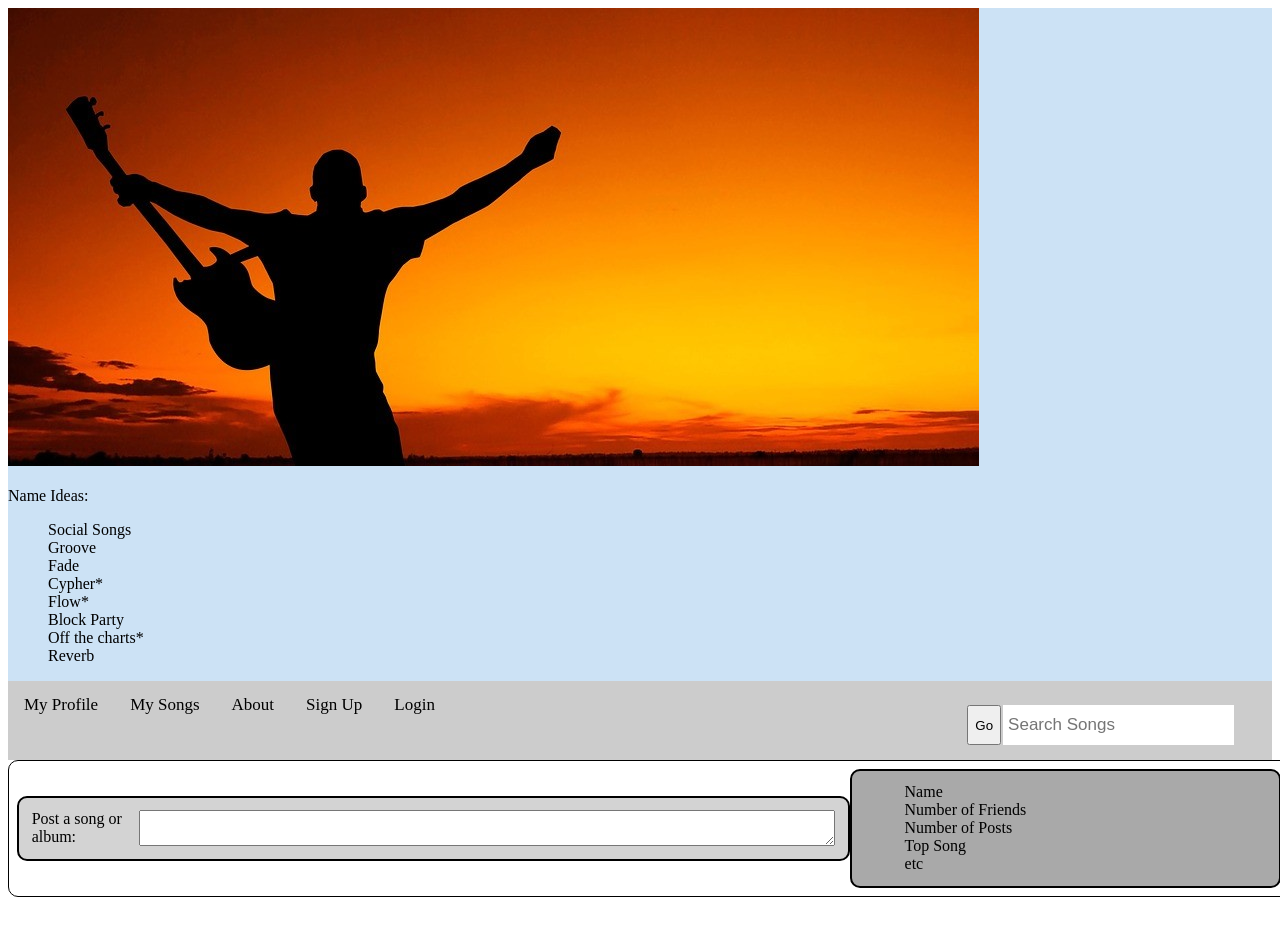
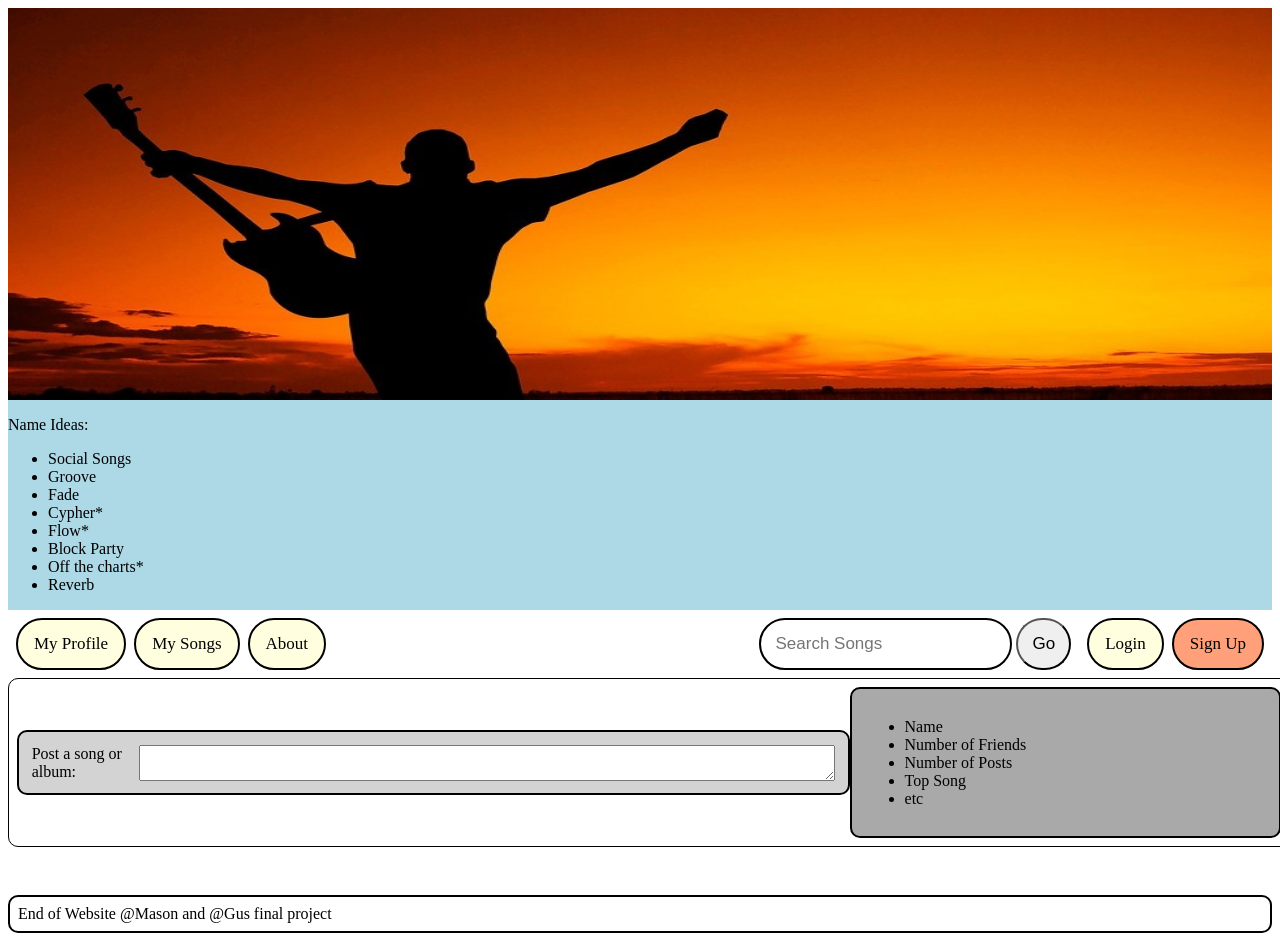
Before and after one commit to guskalivas/IS371, a plain HTML site: page homepage.html in a window 1280 px wide. Shown: the top 936 px of the page. Drawn offline with Linux system fonts and the light colour scheme.

Commit message:
Add files via upload

```diff
--- a/style.css
+++ b/style.css
@@ -1,37 +1,41 @@
 header {
-    background-color: rgba(25, 124, 211, 0.219);
+    /* background-color: rgba(25, 124, 211, 0.219); */
+    background-color: lightblue;
 }
 body{
     background-color:None;
 }
 
+h1{
+    margin: 0;
+}
 /*All Code Below is for stlying the top bar below title */
 
 .topbar {
     overflow: hidden;
-    background-color: #ccc;      /* #e9e9e9 */
+    /* background-color: #ccc;      #e9e9e9 */
+    background-color: white;
+    padding: 8px;
 }
-.topbar input {
-  height: 5%;
-  float: right;
-  display: block;
-  margin-right: 2px;
-  margin-top: 8px;
-  margin-bottom: 15px
+.left_nav{
+    float: left;
 }
-
-.topbar a {
-    float: left;
-    display: block;
-    color: black;
-    text-align: center;
-    padding: 14px 16px;
+.topbar a{
     text-decoration: none;
     font-size: 17px;
+    color: black;
+    padding: 14px 16px;
+    text-align: center;
+    display: block;
+    border: 2px solid black;
+    border-radius: 2rem;
+    background-color: lightyellow;
+    margin-right: .5rem;
 }
   /* Change the color of links on hover */
   .topbar a:hover {
-    background-color: #ddd;
+    /* background-color: #ddd; */
+    background-color: lightgoldenrodyellow;
     color: black;
   }
   /* Style the "active" element to highlight the current page */
@@ -41,17 +45,51 @@ body{
 }
   /* Style the search box inside the navigation bar */
 .topbar input[type=text] {
+    padding: 14px;
+    font-size: 17px;
+    border: 2px solid black;
+    border-radius: 2rem;
+    outline:none;
+}
+input[type=text]:active{
+    background-color: lightskyblue;
+    border-radius: 2rem;
+}
+input[type=button]{
+    font-size: 17px;
+    padding: 14px;
+    margin-right:1rem;
+    border-radius: 2rem;
+    outline:none;
+}
+input[type=button]:hover{
+    background-color: lightpink;
+}
+form{
+    display:inline;
+    margin: 0;
+}
+.nav_right{
+    float:right;
+}
+.right_nav{
     float: right;
-    padding: 5px;
-    border: none;
-    margin-top: 8px;
-    margin-right: 3%;
-    font-size: 17px;
 }
+#signup{
+    background-color: lightsalmon;
+    margin-right: 0;
+}
+#signup:hover{
+    background-color: salmon;
+}
+#login:hover{
+    background-color:lightsalmon
+}
+
 
   /* When the screen is less than 600px wide, stack the links and the search field vertically instead of horizontally */
 @media screen and (max-width: 600px) {
-    .topbar a, .topbar input[type=text] {
+    .left_nav, .topbar input[type=text] {
       float: none;
       display: block;
       text-align: left;
@@ -72,7 +110,7 @@ body{
     margin-bottom: 3rem;
 }
 #center{
-    background-color: lightgrey;
+    background-color:lightgray;
     display: flex;
     float: left;
     overflow: auto;
@@ -100,11 +138,6 @@ body{
     text-align: left;
     font-size: medium;
 }
-ul{
-  list-style: None;
-  text-align: left;
-  margin: 0;
-}
 
 .border{
   border: 2px solid black;
@@ -114,13 +147,12 @@ ul{
 .footer {
     background-color: #F1F1F1;
     width: 70%;
-    text-align: center;
     padding: 10px;
   }
 .footer p{
   text-align: center;
 }
-.post{
-  float: center;
-  flex: 1;
+#banner{
+    width: 100%;
+    height: 50%;
 }
```
